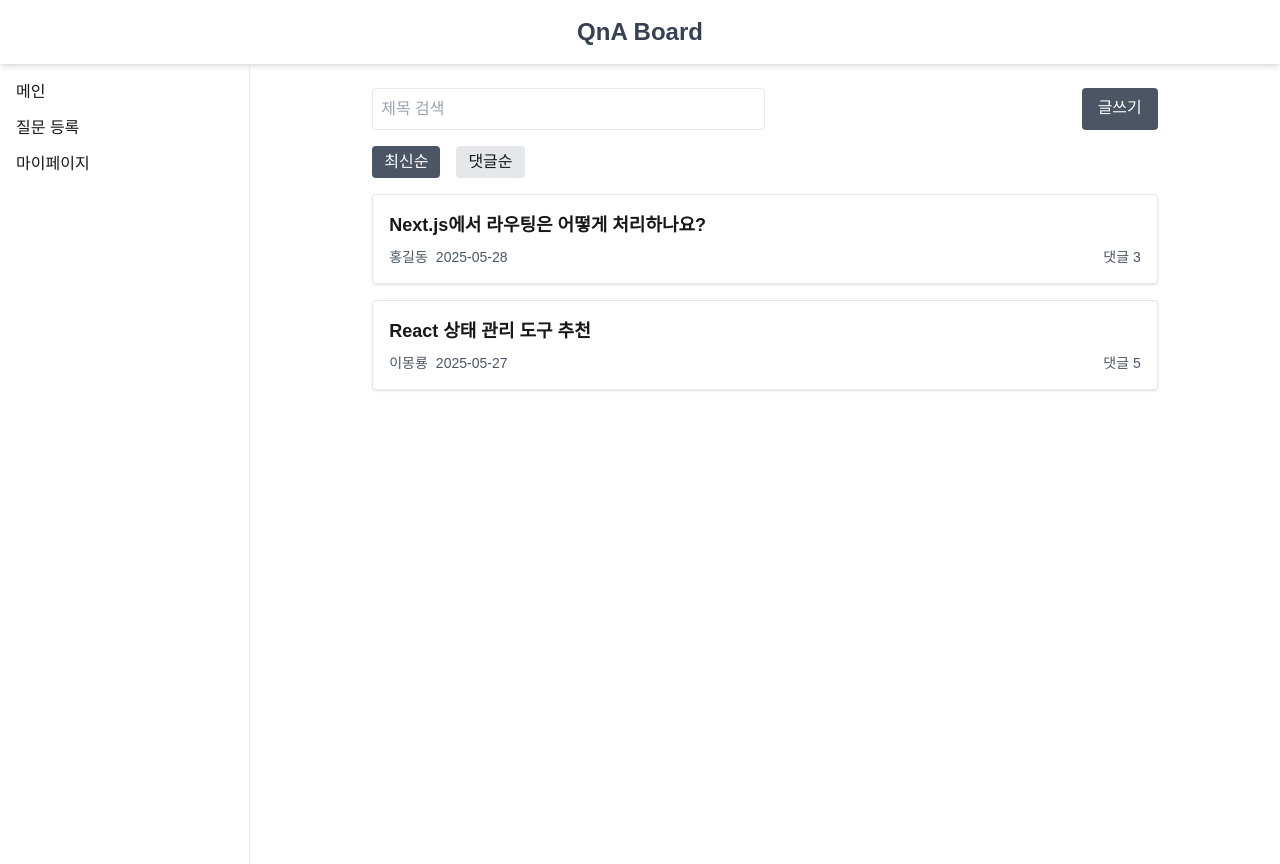
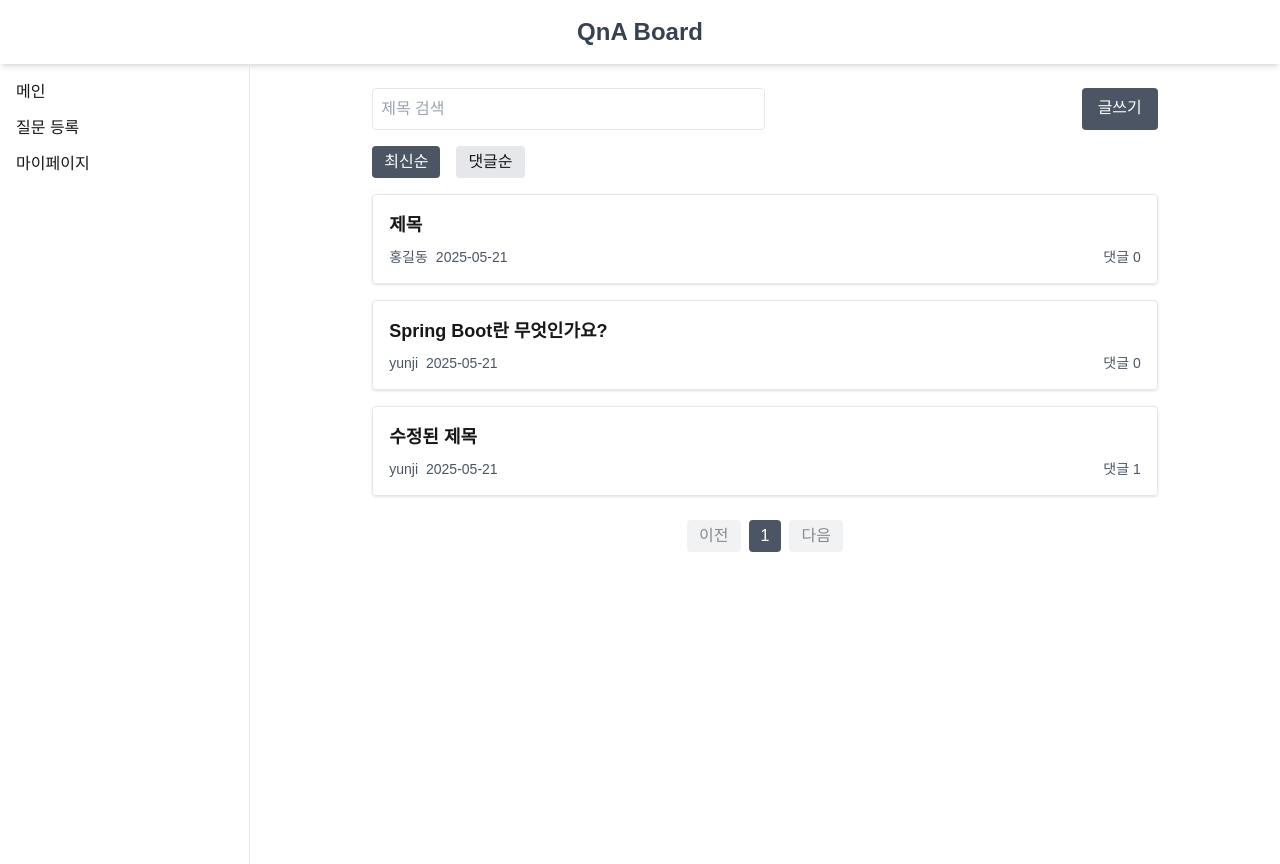
Before and after one commit to qna-board-challenge/A-FINAL-FE, a Next.js app: page /main in a window 1280 px wide. Built offline with nearby package versions, Linux system fonts and the light colour scheme.

Commit message:
feat: Question 컴포넌트 수정 및 Main 페이지 질문 목록 필터링, 정렬, 페이지네이션 기능 추가

```diff
--- a/src/app/main/page.tsx
+++ b/src/app/main/page.tsx
@@ -8,8 +8,8 @@ interface Question {
   id: number;
   title: string;
   author: string;
-  createdAt: string;
-  commentCount: number;
+  created: string;
+  answerCount: number;
 }
 
 export default function Main() {
@@ -17,31 +17,64 @@ export default function Main() {
   const [sortBy, setSortBy] = useState<"latest" | "comments">(
     "latest"
   );
+  const [currentPage, setCurrentPage] = useState(1);
+  const itemsPerPage = 5;
 
-  const questions: Question[] = [
+  const questions = [
     {
-      id: 1,
-      title: "Next.js에서 라우팅은 어떻게 처리하나요?",
-      author: "홍길동",
-      createdAt: "2025-05-28",
-      commentCount: 3,
+      id: 5,
+      title: "제목",
+      nickname: "홍길동",
+      created: "2025-05-21T15:41:07.559065",
+      content: "내용",
+      answerCount: 0,
     },
     {
       id: 2,
-      title: "React 상태 관리 도구 추천",
-      author: "이몽룡",
-      createdAt: "2025-05-27",
-      commentCount: 5,
+      title: "Spring Boot란 무엇인가요?",
+      nickname: "yunji",
+      created: "2025-05-21T09:29:02.169382",
+      content: "Spring Boot로는 무엇을 만들 수 있나요?",
+      answerCount: 0,
     },
-  ];
+    {
+      id: 1,
+      title: "수정된 제목",
+      nickname: "yunji",
+      created: "2025-05-21T08:38:38.223655",
+      content: "수정된 내용",
+      answerCount: 1,
+    },
+  ].map((q) => ({
+    ...q,
+    created: q.created.split("T")[0],
+  }));
 
+  // 검색어에 따라 필터링 및 정렬
   const filtered = questions
-    .filter((q) => q.title.includes(search))
-    .sort((a, b) =>
-      sortBy === "latest"
-        ? b.createdAt.localeCompare(a.createdAt)
-        : b.commentCount - a.commentCount
+    .filter((q) => q.title.includes(search)) // 제목에 검색어 포함 여부 확인
+    .sort(
+      (a, b) =>
+        sortBy === "latest"
+          ? b.created.localeCompare(a.created) // 최신순으로 정렬
+          : b.answerCount - a.answerCount // 댓글순으로 정렬
     );
+
+  // 총 페이지 수 계산
+  const totalPages = Math.ceil(filtered.length / itemsPerPage);
+
+  // 현재 페이지에 해당하는 데이터 추출
+  const paginated = filtered.slice(
+    (currentPage - 1) * itemsPerPage,
+    currentPage * itemsPerPage
+  );
+
+  // 페이지 변경 핸들러 함수
+  const handlePageChange = (page: number) => {
+    if (page >= 1 && page <= totalPages) {
+      setCurrentPage(page);
+    }
+  };
 
   return (
     <div className="max-w-[80%] mx-auto">
@@ -50,7 +83,10 @@ export default function Main() {
           type="text"
           placeholder="제목 검색"
           value={search}
-          onChange={(e) => setSearch(e.target.value)}
+          onChange={(e) => {
+            setSearch(e.target.value);
+            setCurrentPage(1); // 검색 시 1페이지로 초기화
+          }}
           className="border p-2 rounded w-1/2"
         />
         <Link
@@ -63,7 +99,10 @@ export default function Main() {
 
       <div className="flex gap-4 mb-4">
         <button
-          onClick={() => setSortBy("latest")}
+          onClick={() => {
+            setSortBy("latest");
+            setCurrentPage(1); // 정렬 변경 시 1페이지로 초기화
+          }}
           className={`px-3 py-1 rounded ${
             sortBy === "latest"
               ? "bg-gray-600 text-white"
@@ -73,7 +112,10 @@ export default function Main() {
           최신순
         </button>
         <button
-          onClick={() => setSortBy("comments")}
+          onClick={() => {
+            setSortBy("comments");
+            setCurrentPage(1); // 정렬 변경 시 1페이지로 초기화
+          }}
           className={`px-3 py-1 rounded ${
             sortBy === "comments"
               ? "bg-gray-600 text-white"
@@ -85,10 +127,40 @@ export default function Main() {
       </div>
 
       <ul className="space-y-4">
-        {filtered.map((q) => (
+        {paginated.map((q) => (
           <Question key={q.id} {...q} />
         ))}
       </ul>
+
+      <div className="flex justify-center mt-6 gap-2">
+        <button
+          onClick={() => handlePageChange(currentPage - 1)}
+          disabled={currentPage === 1}
+          className="px-3 py-1 bg-gray-200 rounded disabled:opacity-50"
+        >
+          이전
+        </button>
+        {Array.from({ length: totalPages }, (_, i) => (
+          <button
+            key={i + 1}
+            onClick={() => handlePageChange(i + 1)}
+            className={`px-3 py-1 rounded ${
+              currentPage === i + 1
+                ? "bg-gray-600 text-white"
+                : "bg-gray-200"
+            }`}
+          >
+            {i + 1}
+          </button>
+        ))}
+        <button
+          onClick={() => handlePageChange(currentPage + 1)}
+          disabled={currentPage === totalPages}
+          className="px-3 py-1 bg-gray-200 rounded disabled:opacity-50"
+        >
+          다음
+        </button>
+      </div>
     </div>
   );
 }
--- a/src/components/Question.tsx
+++ b/src/components/Question.tsx
@@ -5,27 +5,29 @@ import Link from "next/link";
 interface Question {
   id: number;
   title: string;
-  author: string;
-  createdAt: string;
-  commentCount: number;
+  nickname: string;
+  created: string;
+  content: string;
+  answerCount: number;
 }
 
 export default function Question({
   id,
   title,
-  author,
-  createdAt,
-  commentCount,
+  nickname,
+  created,
+  content,
+  answerCount,
 }: Question) {
   return (
     <li className="flex flex-col p-4 border rounded shadow hover:bg-gray-50">
       <Link href={`/questions/${id}`}>
         <h3 className="text-lg font-bold mb-2">{title}</h3>
         <div className="flex gap-2 text-sm text-gray-600">
-          <span>{author}</span>
-          <span>{createdAt}</span>
+          <span>{nickname}</span>
+          <span>{created}</span>
           <span className="flex-1 text-right">
-            댓글 {commentCount}
+            댓글 {answerCount}
           </span>
         </div>
       </Link>
```
